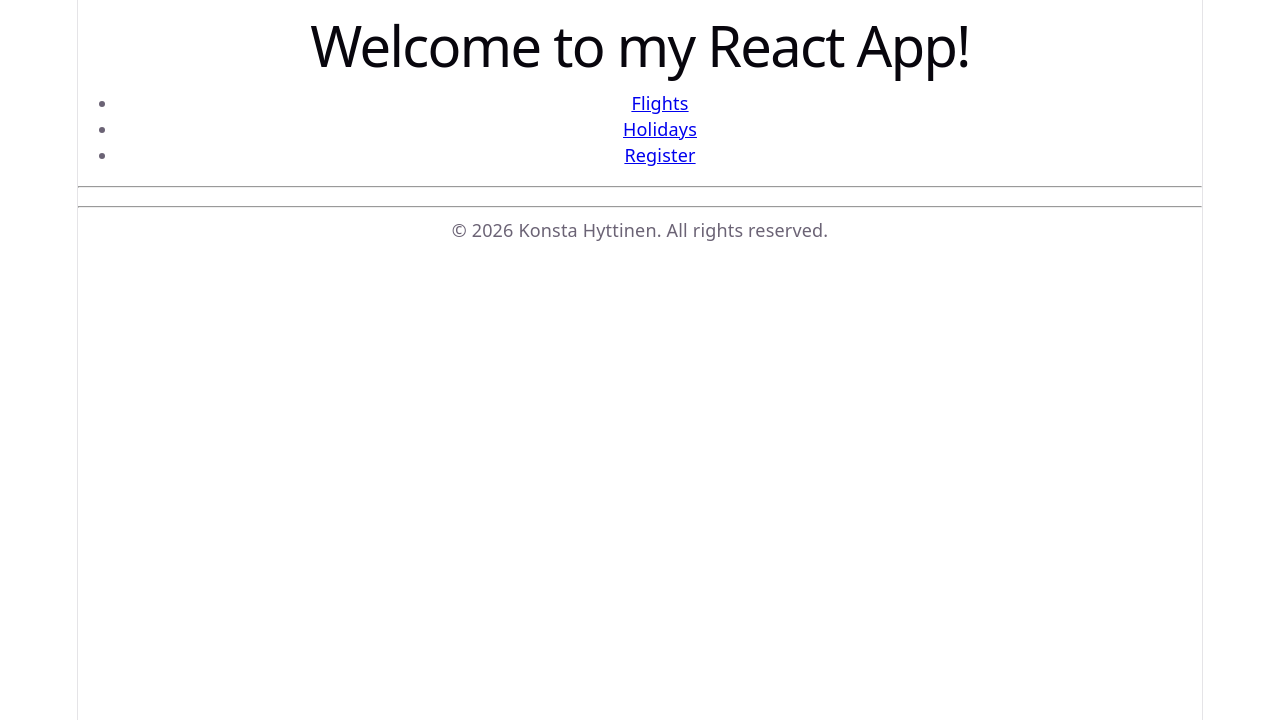
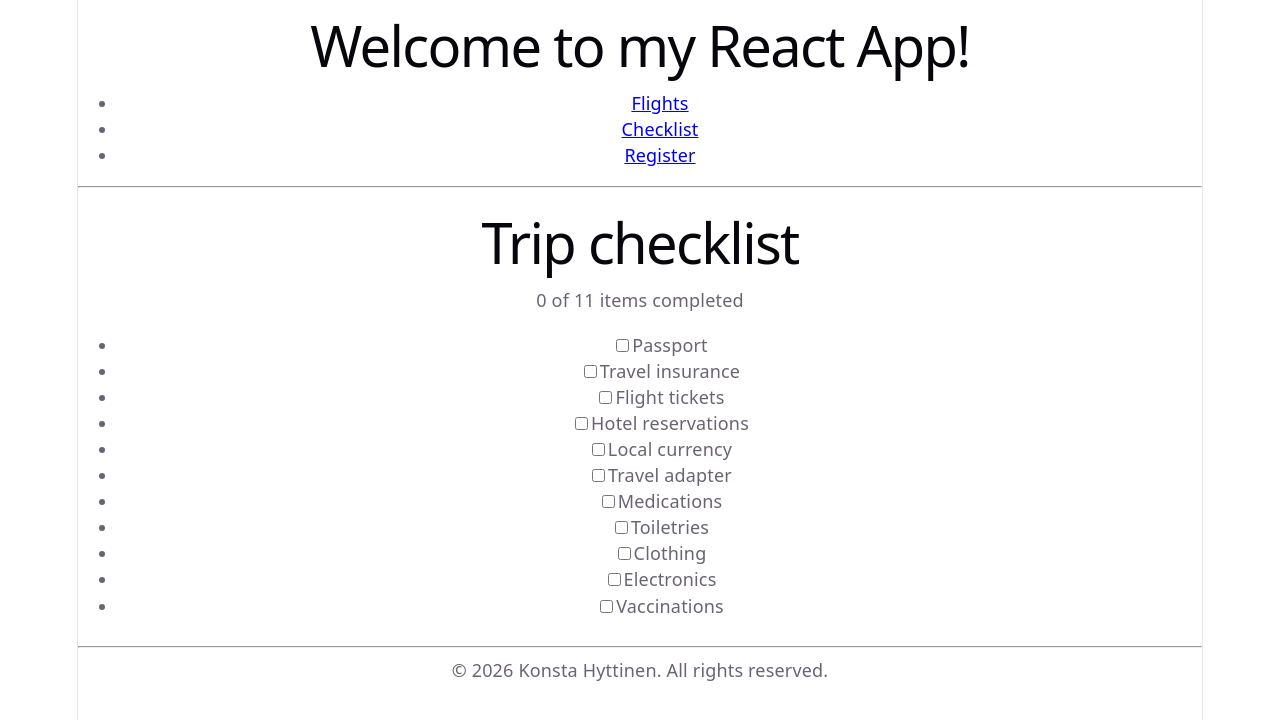
Before and after one commit to konemmah/WOH1_Final_Project_Konsta, a React (Vite) app: page /Checklist in a window 1280 px wide. Shown: the top 720 px of the page. Built offline with nearby package versions, Linux system fonts and the light colour scheme.

Commit message:
feat: Holidays was changed to a checklist function to list travelling items needed. Checklist function constructed

```diff
--- a/src/App.jsx
+++ b/src/App.jsx
@@ -1,7 +1,7 @@
 
 import Header from './Header.jsx'
 import Footer from './Footer.jsx'
-import Holidays from './Holidays.jsx'
+import Checklist from './checklist.jsx'
 import Search from './Search.jsx'
 import Register from './register.jsx'
 import { BrowserRouter, Routes, Route } from 'react-router-dom'
@@ -15,7 +15,7 @@ function App() {
         <Routes>
           <Route path="/" element={<Search/>} />
           <Route path="/Search" element={<Search/>} />
-          <Route path="/Holidays" element={<Holidays/>} />
+          <Route path="/Checklist" element={<Checklist/>} />
           <Route path="/Register" element={<Register/>} />
         </Routes>
         <Footer/>
--- a/src/Header.jsx
+++ b/src/Header.jsx
@@ -8,7 +8,7 @@ function Header() {
             <nav>
                 <ul>
                     <li><Link to="/Search">Flights</Link></li>
-                    <li><Link to="/Holidays">Holidays</Link></li>
+                    <li><Link to="/Checklist">Checklist</Link></li>
                     <li><Link to="/Register">Register</Link></li>
                 </ul>
             </nav>
--- a/src/Holidays.jsx
+++ /dev/null
@@ -1,15 +0,0 @@
-function Holidays() {
-    const category1 = "Beach Holidays";
-    const category2 = "City Holidays";
-
-    return (
-        <ul>
-            <li>{category1}</li>
-            <li>{category2.toUpperCase()}</li>
-            <li>Valentine's Day</li>
-            <li>St. Patrick's Day</li>
-        </ul>
-    );
-}
-
-export default Holidays
--- /dev/null
+++ b/src/checklist.jsx
@@ -0,0 +1,50 @@
+import { useState } from 'react';
+
+  const Checklist = () => {
+    const [items, setItems] = useState([
+      { id: 1, text: 'Passport', checked: false },
+      { id: 2, text: 'Travel insurance', checked: false },
+      { id: 3, text: 'Flight tickets', checked: false },
+      { id: 4, text: 'Hotel reservations', checked: false },
+      { id: 5, text: 'Local currency', checked: false },
+      { id: 6, text: 'Travel adapter', checked: false },
+      { id: 7, text: 'Medications', checked: false },
+      { id: 8, text: 'Toiletries', checked: false },
+      { id: 9, text: 'Clothing', checked: false },
+      { id: 10, text: 'Electronics', checked: false },
+      { id: 11, text: 'Vaccinations', checked: false },
+
+  ]);
+  const checkedCount = items.filter((item) => item.checked).length;
+
+const handleCheckboxCounter = (id) => {
+  setItems((prevItems) =>
+    prevItems.map((item) =>
+      item.id === id ? { ...item, checked: !item.checked } : item
+    )
+  );
+};
+
+return (
+  <section>
+    <h1>Trip checklist</h1>
+    <p>{checkedCount} of {items.length} items completed</p>
+    <ul>
+      {items.map((item) => (
+        <li key={item.id}>
+          <label>
+            <input
+              type="checkbox"
+              checked={item.checked}
+              onChange={() => handleCheckboxCounter(item.id)}
+            />
+            {item.text}
+          </label>
+        </li>
+      ))}
+    </ul>
+  </section>
+);
+};
+
+export default Checklist;
```
